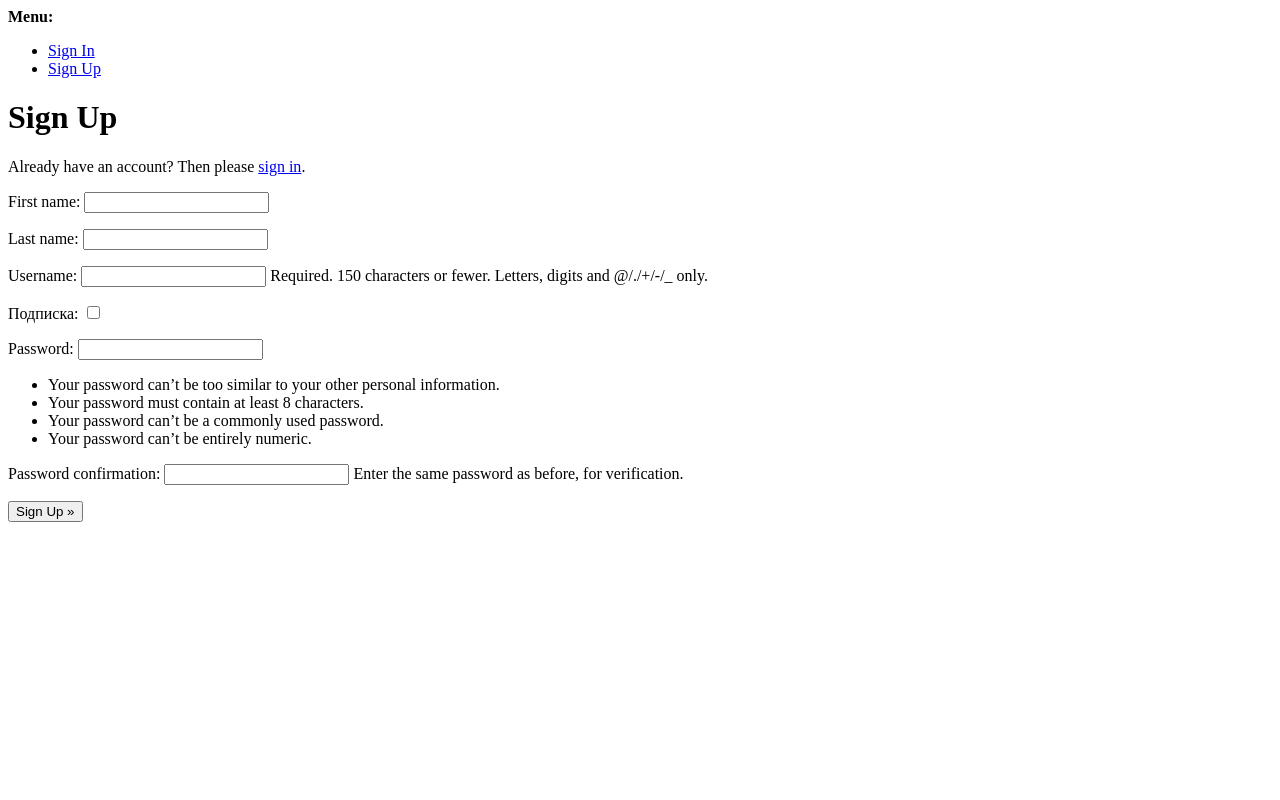
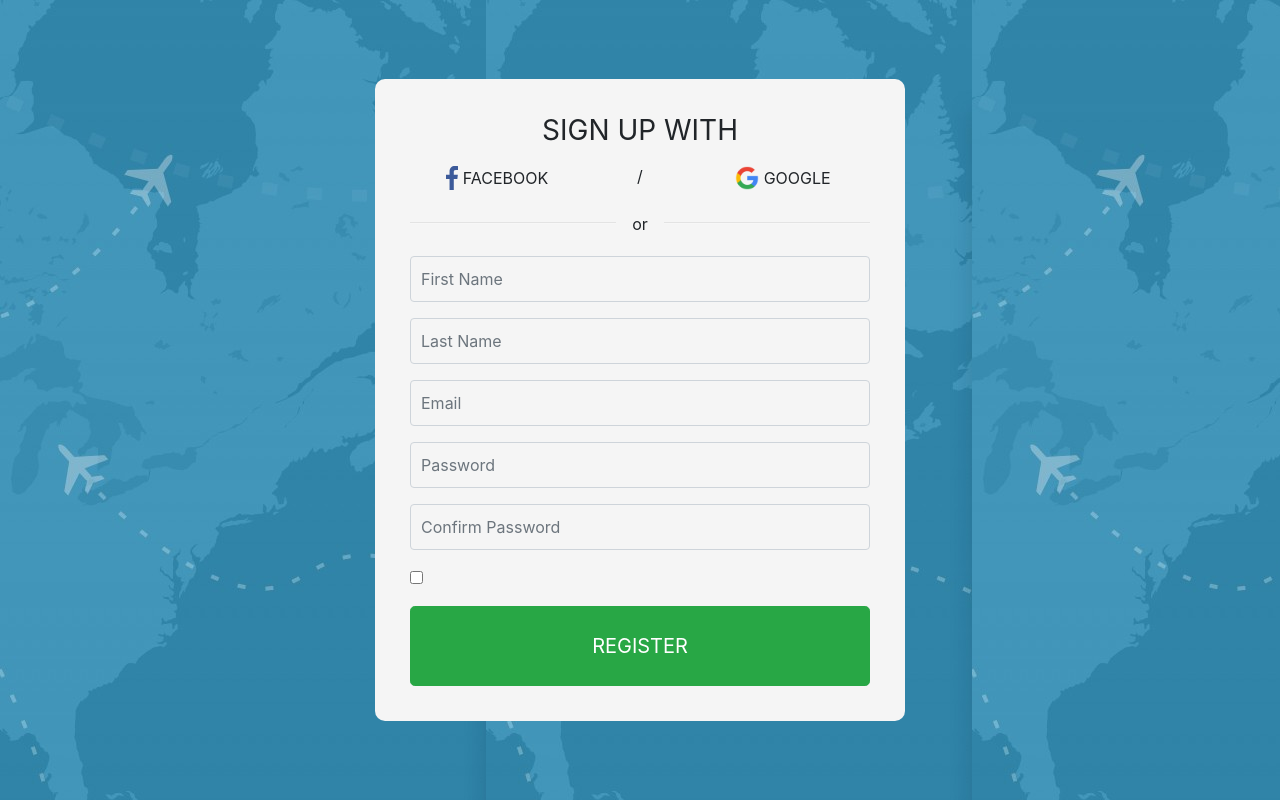
Before and after one commit to malohacker/test, a Django app: page /accounts/signup/ in a window 1280 px wide. Run offline with Django 3.2, Linux system fonts and the light colour scheme; some libraries are stand-ins or nearby versions.

Commit message:
override signup form

```diff
--- /dev/null
+++ b/static/css/allauth.css
@@ -0,0 +1,47 @@
+html,
+body {
+  height: 100%;
+}
+
+body {
+  display: -ms-flexbox;
+  display: flex;
+  -ms-flex-align: center;
+  align-items: center;
+  padding-top: 40px;
+  padding-bottom: 40px;
+  background-image: url("/static/img/placepass_register_copy.jpg");
+}
+.social img {
+    height: 1.5rem;
+}
+.social span {
+    vertical-align: middle;
+}
+.form-signin {
+  width: 100%;
+  max-width: 530px;
+  padding: 35px;
+  margin: auto;
+  background: whitesmoke;
+  border-radius: 10px;
+}
+.form-signin .checkbox {
+  font-weight: 400;
+}
+.form-signin .form-control {
+  position: relative;
+  box-sizing: border-box;
+  height: auto;
+  padding: 10px;
+  font-size: 16px;
+}
+.form-signin .form-control:focus {
+  z-index: 2;
+}
+.form-signin input {
+    background: inherit;
+}
+.text-divider{margin: 2em 0; line-height: 0; text-align: center;}
+.text-divider span{background-color: #f5f5f5; padding: 1em;}
+.text-divider:before{ content: " "; display: block; border-top: 1px solid #e3e3e3; border-bottom: 1px solid #f7f7f7;}
--- a/templates/account/signup.html
+++ b/templates/account/signup.html
@@ -1,22 +1,64 @@
+{% load static %}
+<!doctype html>
+<html lang="en">
+  <head>
+    <!-- Required meta tags -->
+    <meta charset="utf-8">
+    <meta name="viewport" content="width=device-width, initial-scale=1, shrink-to-fit=no">
+    <link rel="stylesheet" href="https://use.fontawesome.com/releases/v5.8.1/css/all.css" integrity="sha384-50oBUHEmvpQ+1lW4y57PTFmhCaXp0ML5d60M1M7uH2+nqUivzIebhndOJK28anvf" crossorigin="anonymous">
+    <!-- Bootstrap CSS -->
+    <link rel="stylesheet" href="https://stackpath.bootstrapcdn.com/bootstrap/4.3.1/css/bootstrap.min.css"
+          integrity="sha384-ggOyR0iXCbMQv3Xipma34MD+dH/1fQ784/j6cY/iJTQUOhcWr7x9JvoRxT2MZw1T" crossorigin="anonymous">
+    <link href="{% static 'css/allauth.css'%}" rel="stylesheet">
 
-{% extends "account/base.html" %}
+    <title>signin!</title>
+  </head>
+  <body>
+    <form class="form-signin">{% csrf_token %}
+      <h1 class="h3 mb-3 font-weight-normal text-center">SIGN UP WITH</h1>
+      <div class="row social">
+        <div class="col-5 text-center">
+          <img src="{% static 'img/facebook-2.svg' %}" class="img-fluid">
+          <span class="text-uppercase">facebook</span>
+        </div>
+        <div class="col-2 text-center">/</div>
+        <div class="col-5 text-center">
+          <img src="{% static 'img/new-google-favicon-512.png' %}" class="img-fluid">
+          <span class="text-uppercase">google</span>
+        </div>
+      </div>
+      <div class="text-divider"><span>or</span></div>
+      <div class="form-group">
+        <input type="text" name="first_name" class="form-control" placeholder="First Name" required="">
+      </div>
+      <div class="form-group">
+        <input type="text" name="last_name" class="form-control" placeholder="Last Name" required="">
+      </div>
+      <div class="form-group">
+        <input type="email" name="email" class="form-control" placeholder="Email" required="">
+      </div>
+      <div class="form-group">
+        <input type="password" name="password1" class="form-control" placeholder="Password" required="">
+      </div>
+      <div class="form-group">
+        <input type="password" name="password2" class="form-control" placeholder="Confirm Password" required="">
+      </div>
+      <div class="checkbox mb-3">
+        {{ form.subscription }}
+      </div>
+      <button class="btn btn-lg btn-success btn-block text-uppercase p-4" type="submit">register</button>
+    </form>
 
-{% load i18n %}
-
-{% block head_title %}{% trans "Signup" %}{% endblock %}
-
-{% block content %}
-<h1>{% trans "Sign Up" %}</h1>
-
-<p>{% blocktrans %}Already have an account? Then please <a href="{{ login_url }}">sign in</a>.{% endblocktrans %}</p>
-
-<form class="signup" id="signup_form" method="post" action="{% url 'account_signup' %}">
-  {% csrf_token %}
-  {{ form.as_p }}
-  {% if redirect_field_value %}
-  <input type="hidden" name="{{ redirect_field_name }}" value="{{ redirect_field_value }}" />
-  {% endif %}
-  <button type="submit">{% trans "Sign Up" %} &raquo;</button>
-</form>
-
-{% endblock %}
+    <!-- Optional JavaScript -->
+    <!-- jQuery first, then Popper.js, then Bootstrap JS -->
+    <script src="https://code.jquery.com/jquery-3.3.1.slim.min.js"
+            integrity="sha384-q8i/X+965DzO0rT7abK41JStQIAqVgRVzpbzo5smXKp4YfRvH+8abtTE1Pi6jizo"
+            crossorigin="anonymous"></script>
+    <script src="https://cdnjs.cloudflare.com/ajax/libs/popper.js/1.14.7/umd/popper.min.js"
+            integrity="sha384-UO2eT0CpHqdSJQ6hJty5KVphtPhzWj9WO1clHTMGa3JDZwrnQq4sF86dIHNDz0W1"
+            crossorigin="anonymous"></script>
+    <script src="https://stackpath.bootstrapcdn.com/bootstrap/4.3.1/js/bootstrap.min.js"
+            integrity="sha384-JjSmVgyd0p3pXB1rRibZUAYoIIy6OrQ6VrjIEaFf/nJGzIxFDsf4x0xIM+B07jRM"
+            crossorigin="anonymous"></script>
+  </body>
+</html>
```
Also changed, not shown: static/img/facebook-2.svg (added), static/img/new-google-favicon-512.png (added), static/img/placepass_register_copy.jpg (added).
